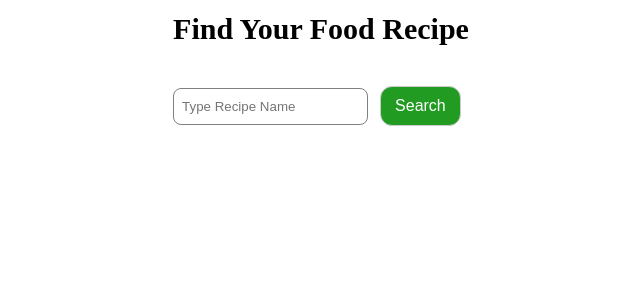
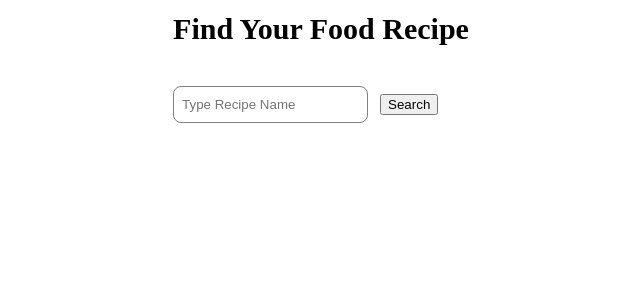
Before and after one commit to pranav-dhole/react-projects, a React (Vite) app: page / in a window 1280 px wide. Shown: the top 300 px of the page, without its empty margins (319-959 px from the left). Built offline with nearby package versions, Linux system fonts and the light colour scheme.

Commit message:
fixed bug that was causing global button styles

```diff
--- a/src/components/02_joke_generator/joke.css
+++ b/src/components/02_joke_generator/joke.css
@@ -19,7 +19,7 @@ h1 {
   margin-bottom: 40px;
 }
 
-button {
+.joke-container button {
   background-color: rgb(33, 155, 33);
   padding: 10px 14px;
   border-radius: 12px;
@@ -35,7 +35,7 @@ button {
   cursor: progress;
 }
 
-button:hover {
+.joke-container button:hover {
   transform: scale(103%);
   background-color: rgb(29, 138, 29);
 }
```
